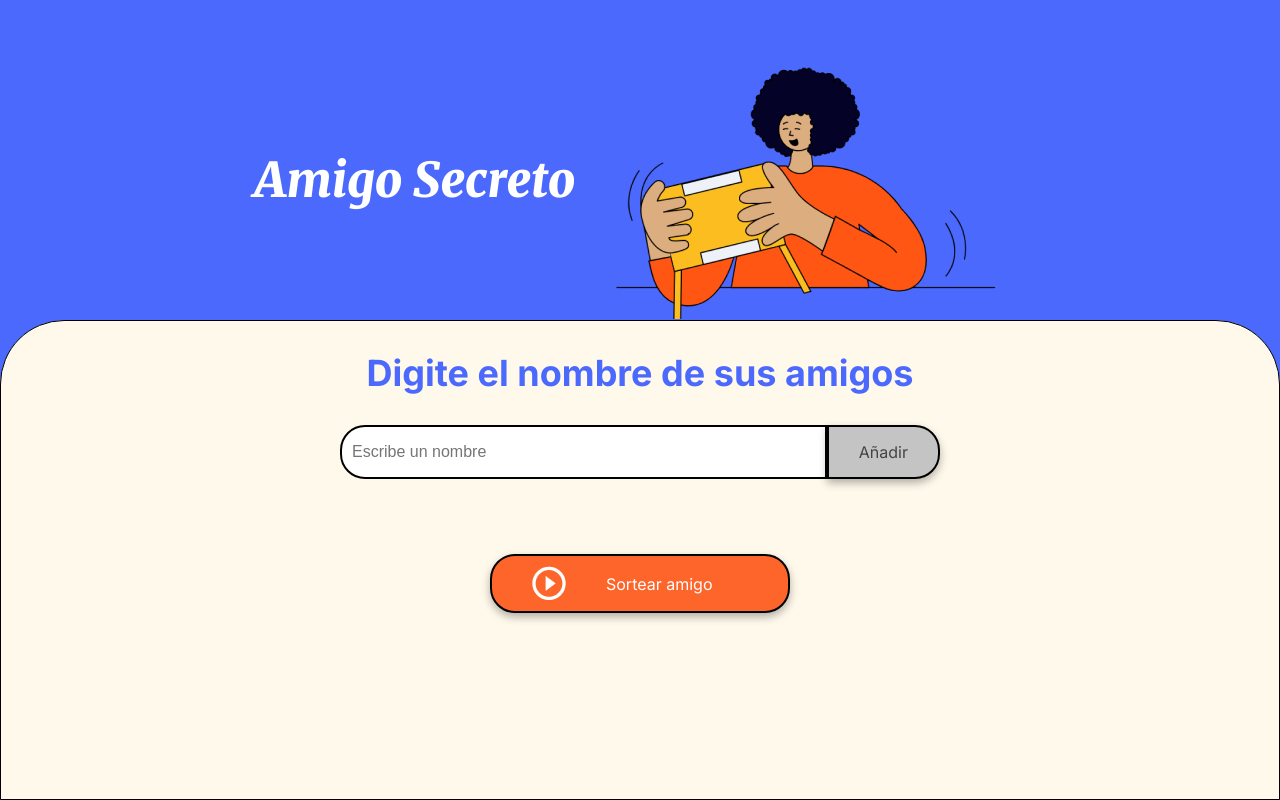
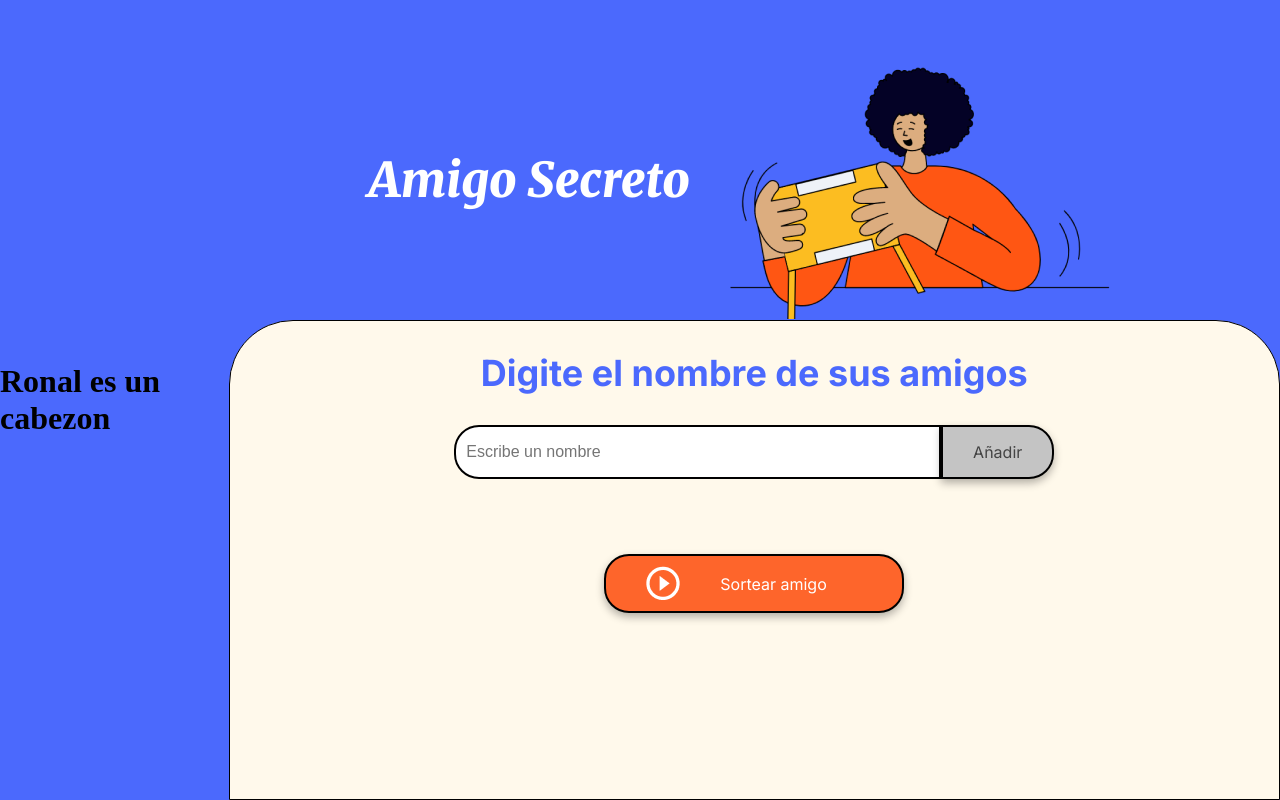
Before and after one commit to potatoflip/challenge-alura, a plain HTML site: page index.html in a window 1280 px wide. Drawn offline with Linux system fonts and the light colour scheme.

```diff
--- a/index.html
+++ b/index.html
@@ -9,6 +9,8 @@
     <link href="https://fonts.googleapis.com/css2?family=Inter:wght@100;400;700;900&family=Merriweather:ital,wght@0,300;0,400;0,700;0,900;1,300;1,400;1,700;1,900&display=swap" rel="stylesheet">
     <title>Amigo Secreto</title>
 </head>
+
+<h1>Ronal es un cabezon</h1>
 
 <body>
     <main class="main-content">
```
